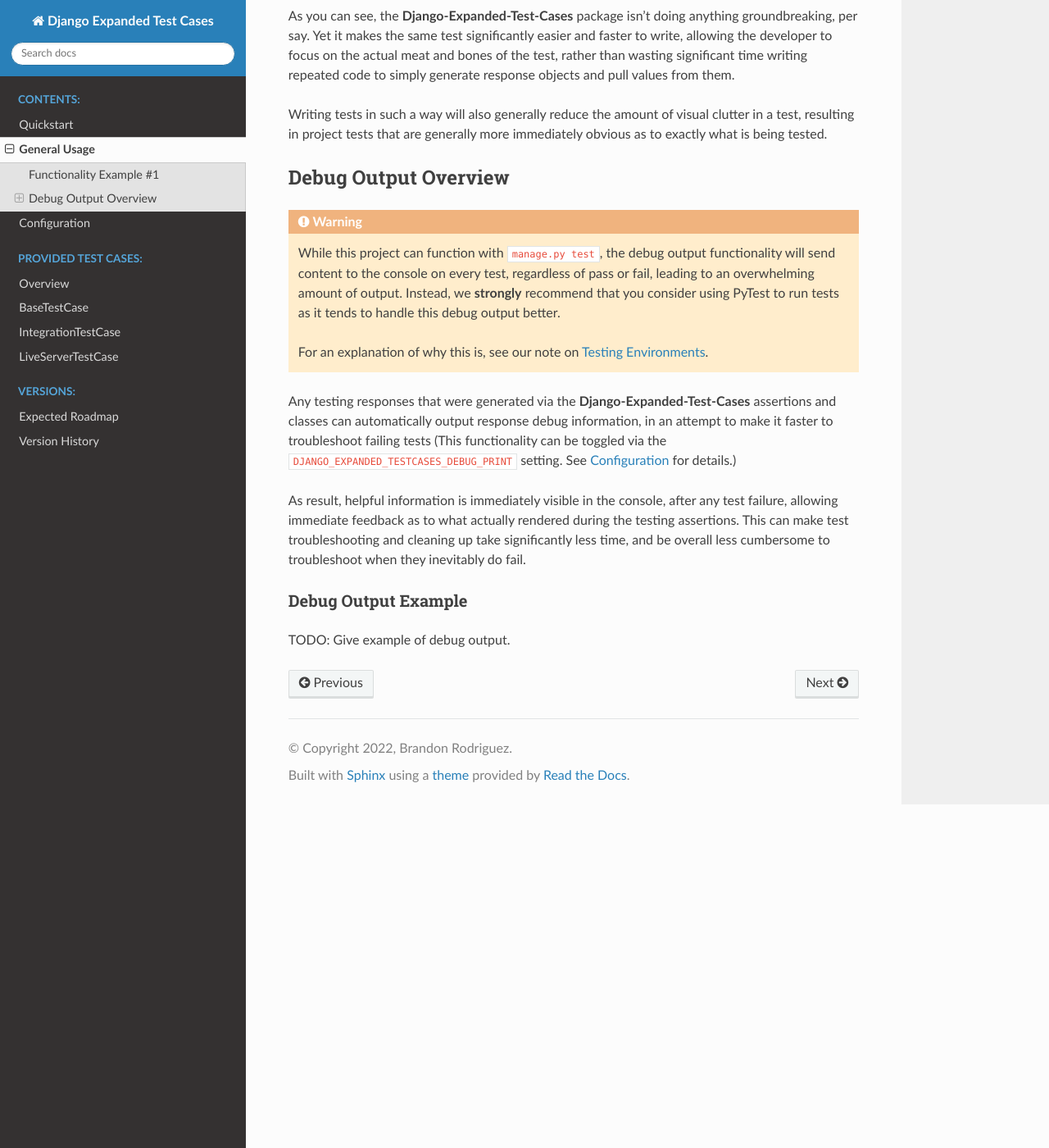
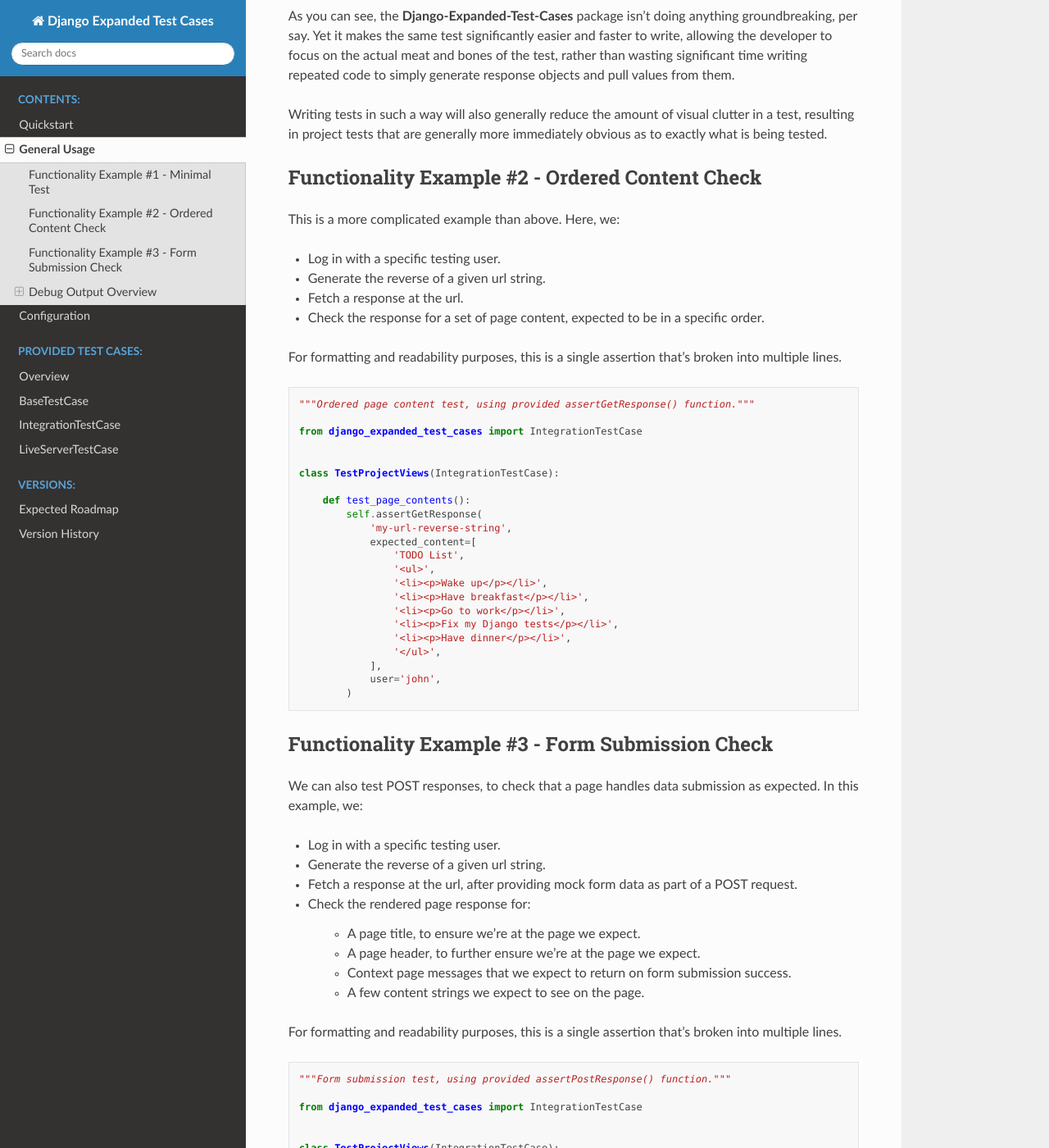
Before and after one commit to brodriguez8774/django-expanded-test-cases, a Sphinx documentation site: the page built from docs/source/general_usage.rst, in a window 1280 px wide and 1400 px high, scrolled down 1727 px. Shown: the whole window at 82% size. Built offline with Sphinx 7.4.7 and the Read the Docs theme 2.0.0, drawn with Linux system fonts in a browser that asks for light colours; some of the changed text lies outside the part shown.

Commit message:
Add additional "general usage" examples, to help showcase ETC

```diff
--- a/docs/source/general_usage.rst
+++ b/docs/source/general_usage.rst
@@ -8,15 +8,15 @@ class and
 `UnitTesting <https://docs.python.org/3/library/unittest.html>`_
 logic with some extra functionality.
 
-Below are examples of what this actually means:
+Below are examples using this in practice:
 
 
-Functionality Example #1
-========================
+Functionality Example #1 - Minimal Test
+=======================================
 
 In any given web framework, the most common use case is to generate some page
 response from a url. So if you wanted a basic test to check that a given
-`url reverse <https://docs.djangoproject.com/en/4.0/ref/urlresolvers/#reverse>`_,
+`url reverse <https://docs.djangoproject.com/en/4.0/ref/urlresolvers/#reverse>`_
 renders the expected page, you might need to:
 
 * Log in with a specific testing user, if the url is behind a login wall.
@@ -43,7 +43,7 @@ In standard Python code, this may look roughly like:
         def test_response_header():
             user = get_user_model().objects.get(username='john')
             self.client.force_login(user)
-            url = reverse('my-url-string', args=(url_args,))
+            url = reverse('my-url-reverse-string', args=(url_args,))
             response = self.client.get(url, follow=True)
             content = response.content.decode('utf-8')
             response_header = re.search(r'<h1>([\S\s]+)</h1>', response)
@@ -65,7 +65,7 @@ Alternatively, using the **Django-Expanded-Test-Cases** package, we can use the
 
         def test_response_header():
             self.client.force_login(self.get_user('john'))
-            url = reverse('my-url-string', args=(url_args,))
+            url = reverse('my-url-reverse-string', args=(url_args,))
             response = self.client.get(url, follow=True)
             self.assertPageHeader(response, 'Expected H1 Value')
 
@@ -83,7 +83,7 @@ then use the ``assertResponse()`` check to simplify this even further:
 
         def test_response_header():
             self.test_user = self.get_user('john')
-            self.assertResponse('my-url-string', url_args, expected_header='Expected H1 Value')
+            self.assertResponse('my-url-reverse-string', url_args, expected_header='Expected H1 Value')
 
 
 .. note::
@@ -101,6 +101,89 @@ Writing tests in such a way will also generally reduce the amount of visual
 clutter in a test, resulting in project tests that are generally more
 immediately obvious as to exactly what is being tested.
 
+
+Functionality Example #2 - Ordered Content Check
+================================================
+
+This is a more complicated example than above. Here, we:
+
+* Log in with a specific testing user.
+* Generate the reverse of a given url string.
+* Fetch a response at the url.
+* Check the response for a set of page content, expected to be in a specific order.
+
+For formatting and readability purposes, this is a single assertion that's broken into multiple lines.
+
+
+.. code:: python
+
+    """Ordered page content test, using provided assertGetResponse() function."""
+
+    from django_expanded_test_cases import IntegrationTestCase
+
+
+    class TestProjectViews(IntegrationTestCase):
+
+        def test_page_contents():
+            self.assertGetResponse(
+                'my-url-reverse-string',
+                expected_content=[
+                    'TODO List',
+                    '<ul>',
+                    '<li><p>Wake up</p></li>',
+                    '<li><p>Have breakfast</p></li>',
+                    '<li><p>Go to work</p></li>',
+                    '<li><p>Fix my Django tests</p></li>',
+                    '<li><p>Have dinner</p></li>',
+                    '</ul>',
+                ],
+                user='john',
+            )
+
+
+Functionality Example #3 - Form Submission Check
+================================================
+
+We can also test POST responses, to check that a page handles data submission as expected. In this example, we:
+
+* Log in with a specific testing user.
+* Generate the reverse of a given url string.
+* Fetch a response at the url, after providing mock form data as part of a POST request.
+* Check the rendered page response for:
+
+    * A page title, to ensure we're at the page we expect.
+    * A page header, to further ensure we're at the page we expect.
+    * Context page messages that we expect to return on form submission success.
+    * A few content strings we expect to see on the page.
+
+For formatting and readability purposes, this is a single assertion that's broken into multiple lines.
+
+
+.. code:: python
+
+    """Form submission test, using provided assertPostResponse() function."""
+
+    from django_expanded_test_cases import IntegrationTestCase
+
+
+    class TestProjectViews(IntegrationTestCase):
+
+        def test_form_submission():
+            self.assertPostResponse(
+                'my-url-reverse-string',
+                data={'favorite_color': 1, 'additional_comments': 'I like stuff'}
+                expected_title='Home | My Site',
+                expected_header='Welcome to my Project Home',
+                expected_messages=[
+                    'Form submitted!',
+                    'We thank you for taking our survey.',
+                ],
+                expected_content=[
+                    'Welcome to our site!',
+                    'Please try our products',
+                ],
+                user='john',
+            )
 
 Debug Output Overview
 =====================
```
